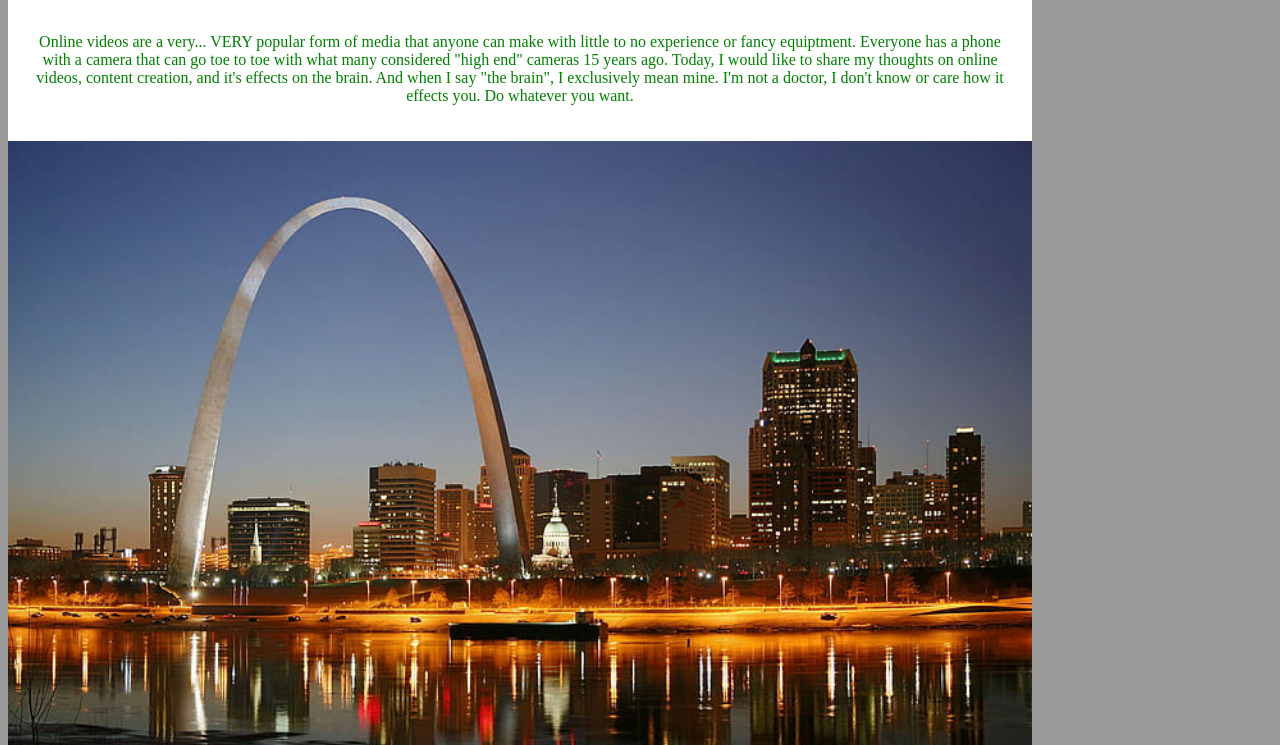
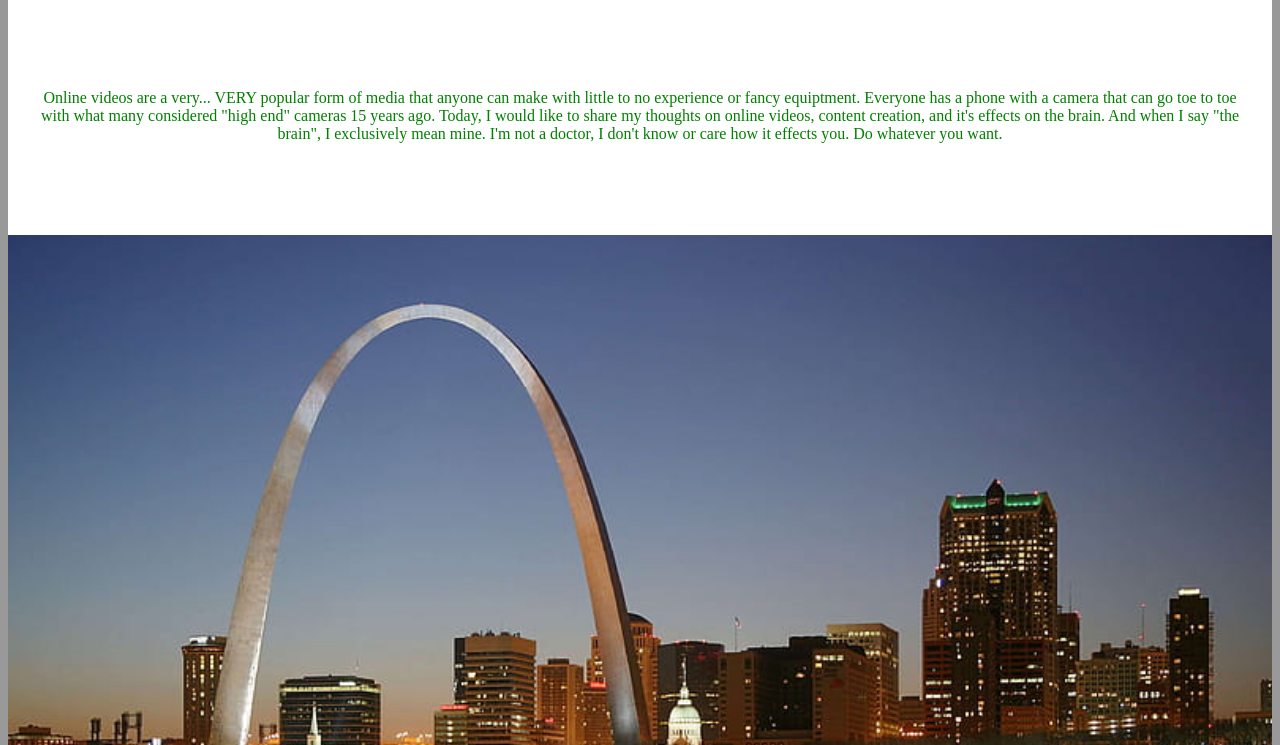
Before and after one commit to PT-Web-Dev-Jan-23/js-assignment-4-html-me-something-hacain98, a website: page index.html in a window 1280 px wide. Shown: the part 115-860 px from the top of the page. Drawn offline with Linux system fonts and the light colour scheme.

Commit message:
final commit

```diff
--- a/index.html
+++ b/index.html
@@ -23,17 +23,16 @@
             <h2>Me + Game = $$$</h2>
             <body>
 
-            <p2 class="funParagraph">
-            <p1 id="testP">
-            <p>Online videos are a very... VERY popular form of media that anyone can make with little to no
-                experience or fancy equiptment. Everyone has a phone with a camera that can go toe to
-                toe with what many considered "high end" cameras 15 years ago. Today, I would like to share my
+            <p class="funParagraph">
+            <p id="testP">
+               Online videos are a very... VERY popular form of media that anyone can make with little to no
+               experience or fancy equiptment. Everyone has a phone with a camera that can go toe to
+               toe with what many considered "high end" cameras 15 years ago. Today, I would like to share my
                thoughts on online videos, content creation, and it's effects on the brain. And when I say "the brain",
                I exclusively mean mine. I'm not a doctor, I don't know or care how it effects you. Do whatever you
                want.
             </p>
-            </p1>
-            </p2>
+            </p>
 
 
             <img src="images/st-louis.jpg" alt="St. Louis">
--- a/styles.css
+++ b/styles.css
@@ -1,6 +1,4 @@
 body {
-	width: 100%;
-	max-width: 1024px;
 	margin: 8px;
 	text-align: center;
 	background-color: #999;
```
